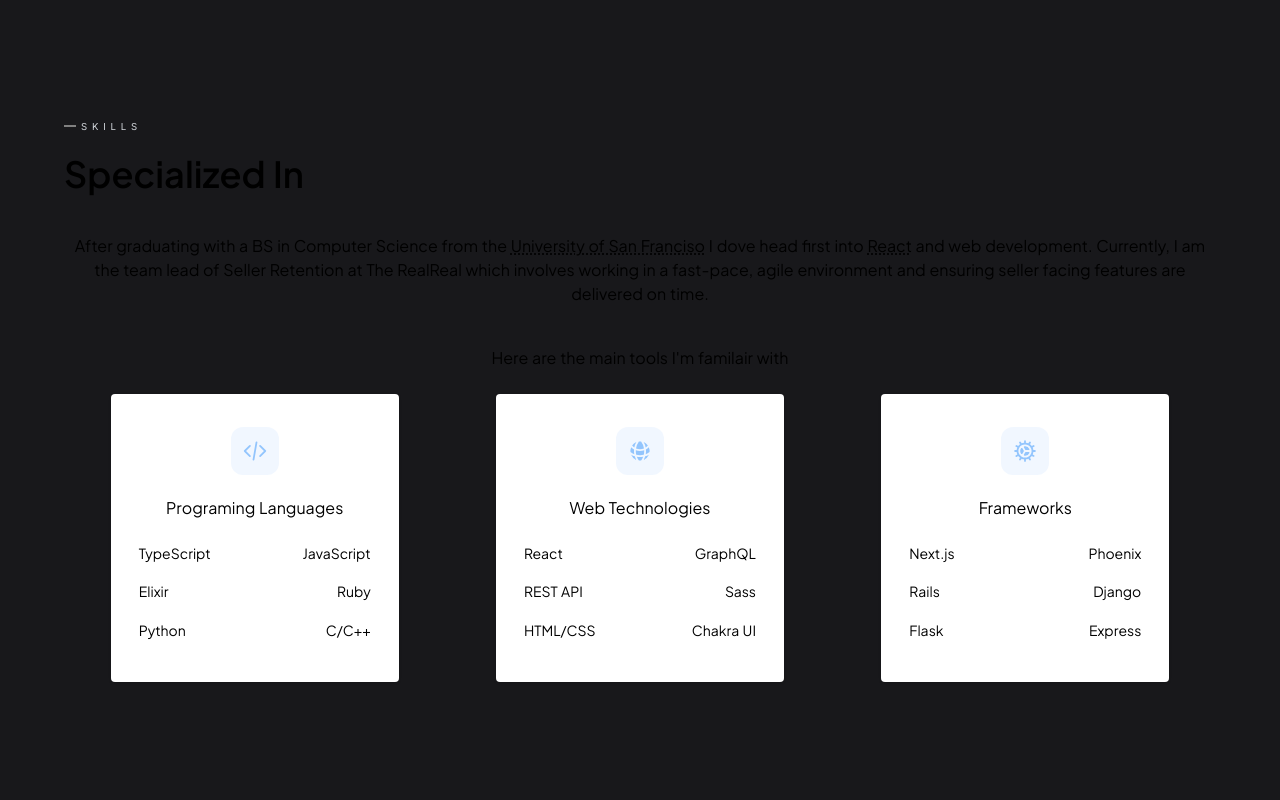
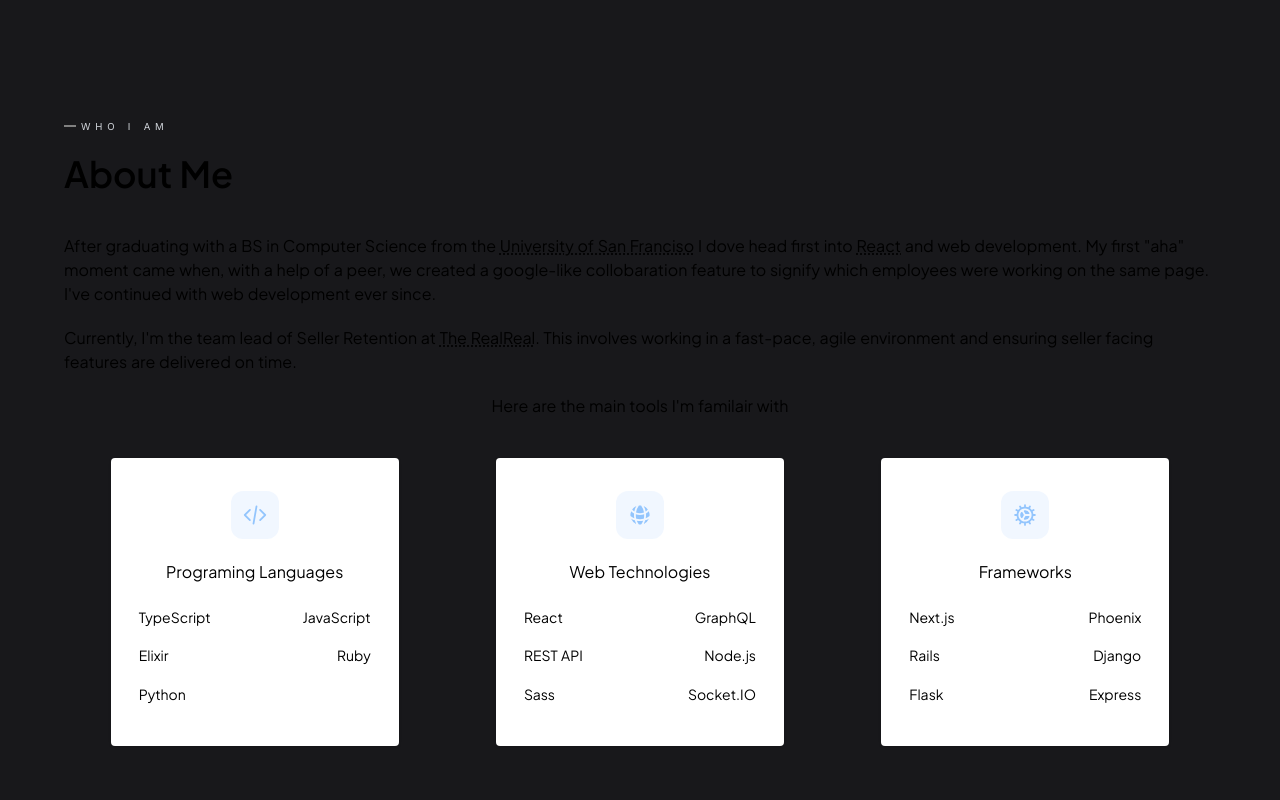
Before and after one commit to GabrielCee27/portfolio, a Next.js app: page / in a window 1280 px wide. Shown: the part 680-1480 px from the top of the page. Built offline with nearby package versions, Linux system fonts and the light colour scheme.

Commit message:
Update About section

```diff
--- a/src/components/About.tsx
+++ b/src/components/About.tsx
@@ -42,21 +42,34 @@ const ICON_CLASSNAME = "h-6 w-6 fill-blue-300";
 const About: FC = () => {
   return (
     <div>
-      <Title aboveTitle="SKILLS">Specialized In</Title>
-      <p className="py-10 text-center">
+      <Title aboveTitle="WHO I AM">About Me</Title>
+      <div className="flex flex-col gap-5 py-10">
+        <p className="text-left">
           After graduating with a BS in Computer Science from the{" "}
           <DottedExternalLink href={USF_CS_LINK}>
             University of San Franciso
           </DottedExternalLink>{" "}
           I dove head first into{" "}
-        <DottedExternalLink href="https://react.dev/">React</DottedExternalLink>{" "}
-        and web development. Currently, I am the team lead of Seller Retention
-        at The RealReal which involves working in a fast-pace, agile environment
-        and ensuring seller facing features are delivered on time.
+          <DottedExternalLink href="https://react.dev/">
+            React
+          </DottedExternalLink>{" "}
+          and web development. My first "aha" moment came when, with a help of a
+          peer, we created a google-like collobaration feature to signify which
+          employees were working on the same page. I've continued with web
+          development ever since.
         </p>
-      <p className="text-center pb-6">
-        Here are the main tools I'm familair with
+
+        <p className="text-left">
+          Currently, I'm the team lead of Seller Retention at{" "}
+          <DottedExternalLink href="https://www.therealreal.com/about">
+            The RealReal
+          </DottedExternalLink>
+          . This involves working in a fast-pace, agile environment and ensuring
+          seller facing features are delivered on time.
         </p>
+        <p className="text-center">Here are the main tools I'm familair with</p>
+      </div>
+
       <div className="flex flex-col gap-5 md:flex-row md:gap-1 md:justify-around">
         <SkillCard
           Icon={
@@ -65,14 +78,7 @@ const About: FC = () => {
             </IconBox>
           }
           title="Programing Languages"
-          skills={[
-            "TypeScript",
-            "JavaScript",
-            "Elixir",
-            "Ruby",
-            "Python",
-            "C/C++",
-          ]}
+          skills={["TypeScript", "JavaScript", "Elixir", "Ruby", "Python"]}
         />
 
         <SkillCard
@@ -86,9 +92,9 @@ const About: FC = () => {
             "React",
             "GraphQL",
             "REST API",
+            "Node.js",
             "Sass",
-            "HTML/CSS",
-            "Chakra UI",
+            "Socket.IO",
           ]}
         />
 
--- a/src/components/Navigation.tsx
+++ b/src/components/Navigation.tsx
@@ -2,7 +2,7 @@ import { FC, useState } from "react";
 import AnimatedHamburger from "./AnimatedHamburger";
 
 const NAV_ITEMS = [
-  { href: "#skills", label: "Skills", current: false },
+  { href: "#about", label: "About", current: false },
   { href: "#experience", label: "Experience", current: false },
   { href: "#projects", label: "Projects", current: false },
 ] as const;
--- a/src/pages/index.tsx
+++ b/src/pages/index.tsx
@@ -31,7 +31,7 @@ export default function Home() {
 
       <main className="w-full min-h-screen px-10 max-w-7xl m-auto md:px-16 pb-3 mt-[72px] md:mt-0">
         <Hero />
-        <section id="skills">
+        <section id="about">
           <About />
         </section>
         <section id="experience" className={SECTION_PADDING}>
```
Lines whose indentation alone changed are shown as unchanged.
